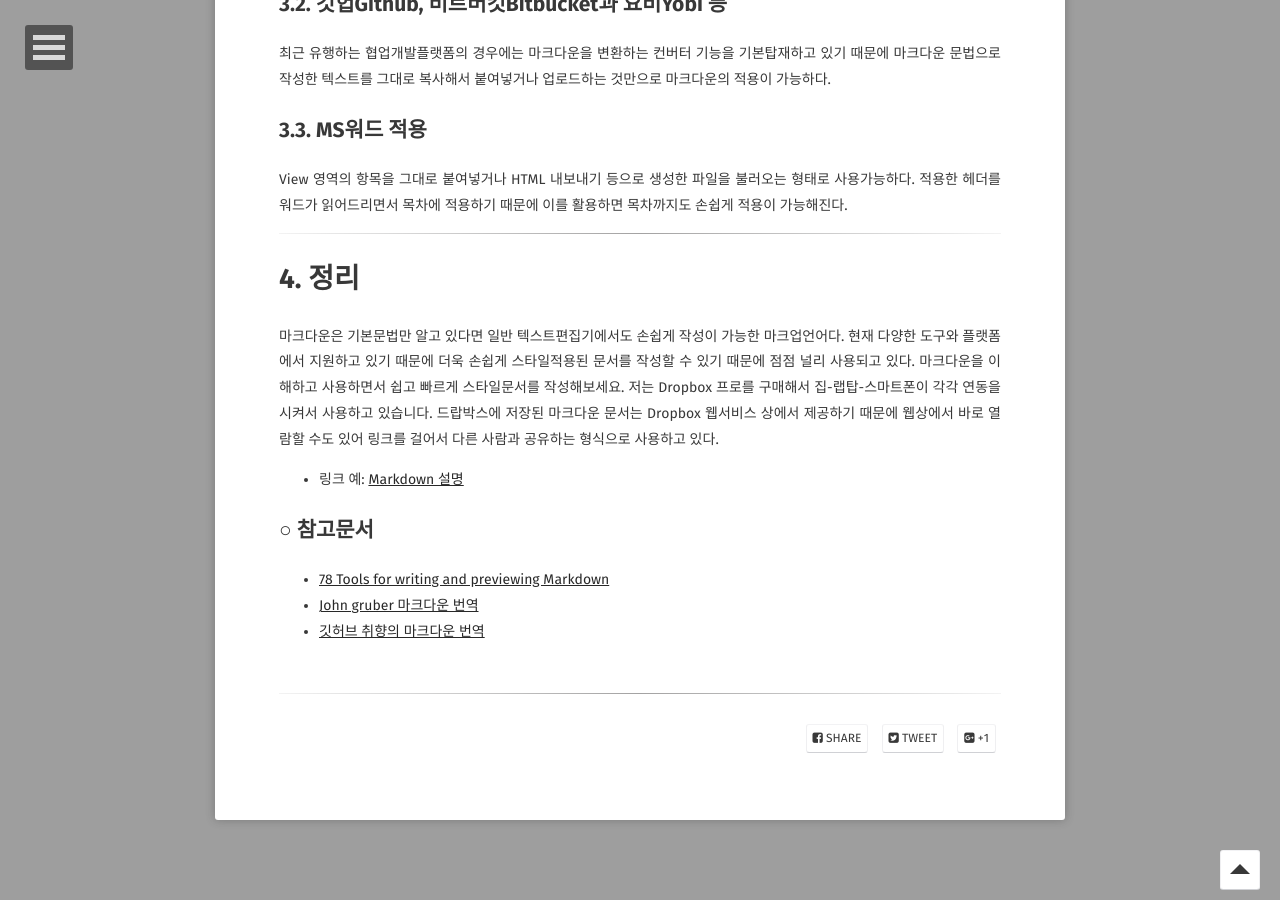
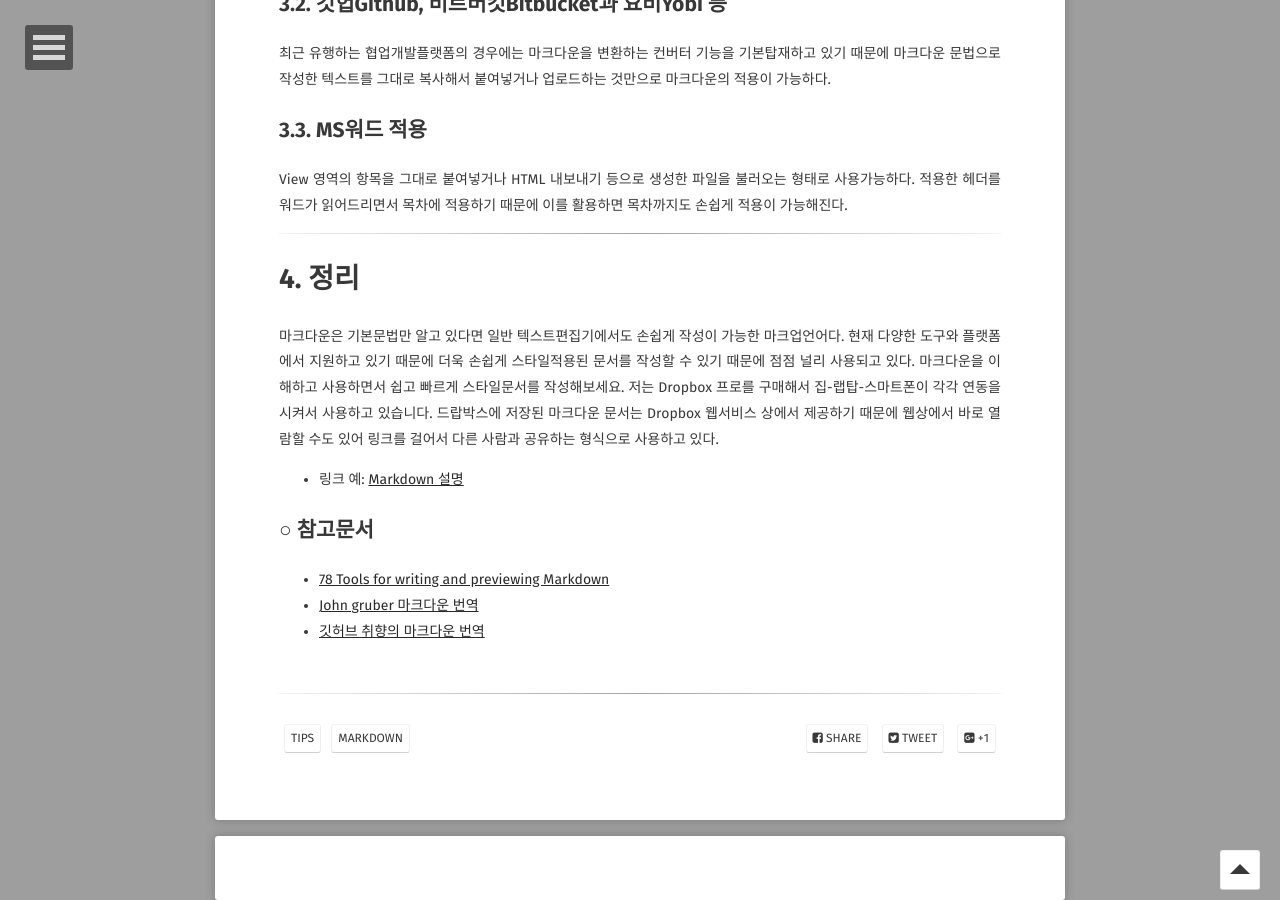
Before and after one commit to jaeeun/jaeeun.github.io, a Jekyll site: the page built from _posts/2022-02-04-how-to-write-markdown.md, in a window 1280 px wide and 900 px high, scrolled down 7215 px. Built offline with Jekyll 4.4.1, drawn with Linux system fonts in a browser that asks for light colours; some web fonts are replaced; our own code applies the rules of GitHub Pages for plain Markdown files; comment, search, counter and statistics services are not loaded.

Commit message:
Update 2022-02-04-how-to-write-markdown.md

```diff
--- a/_posts/2022-02-04-how-to-write-markdown.md
+++ b/_posts/2022-02-04-how-to-write-markdown.md
@@ -1,7 +1,10 @@
 ---
 title : "How to write by Markdown"
 data : 2022-02-04 19:36:00 -0400
-categories : Tips
+tag :
+ - tips
+ - markdown
+comments : true
 ---
 
 
```
